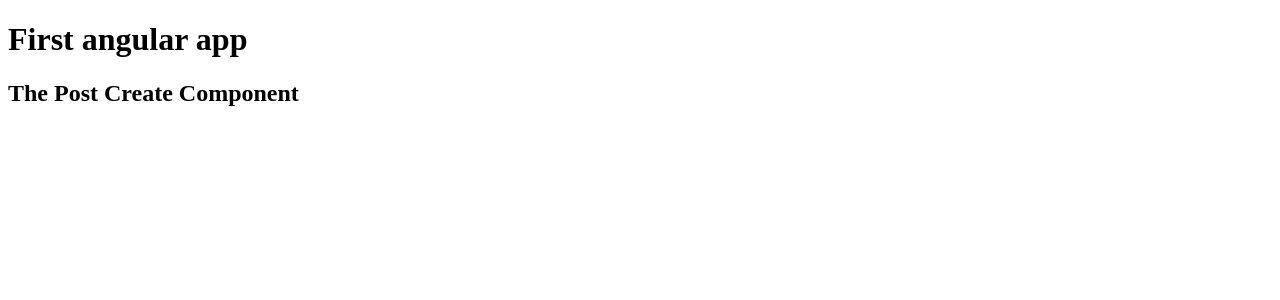
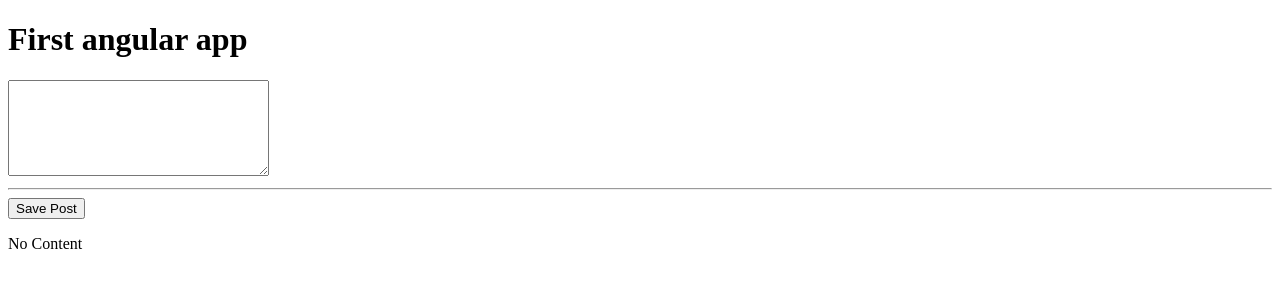
Before and after one commit to sescorcia/mean-course, an Angular app: page / in a window 1280 px wide. Shown: the top 300 px of the page. Built offline with nearby package versions, Linux system fonts and the light colour scheme.

Commit message:
Adding the save post funcionality

```diff
--- a/src/app/app.module.ts
+++ b/src/app/app.module.ts
@@ -1,5 +1,6 @@
 import { BrowserModule } from '@angular/platform-browser';
 import { NgModule } from '@angular/core';
+import { FormsModule } from '@angular/forms';
 
 import { AppComponent } from './app.component';
 import { PostCreateComponent } from './posts/post-create/post-create.component';
@@ -10,7 +11,8 @@
     PostCreateComponent
   ],
   imports: [
-    BrowserModule
+    BrowserModule,
+    FormsModule
   ],
   providers: [],
   bootstrap: [AppComponent]
--- a/src/app/posts/post-create/post-create.component.html
+++ b/src/app/posts/post-create/post-create.component.html
@@ -1 +1,4 @@
-<h2>The Post Create Component</h2>
+<textarea cols="30" rows="6" [(ngModel)]="enteredValue" > </textarea>
+<hr>
+<button (click)="onAddPost()" >Save Post</button>
+<p> {{ newPost }}  </p>
--- a/src/app/posts/post-create/post-create.component.ts
+++ b/src/app/posts/post-create/post-create.component.ts
@@ -5,5 +5,10 @@
   templateUrl: './post-create.component.html'
 })
 export class PostCreateComponent {
+  enteredValue = '';
+  newPost = 'No Content';
 
+  onAddPost(){
+    this.newPost = this.enteredValue;
+  }
 }
```
